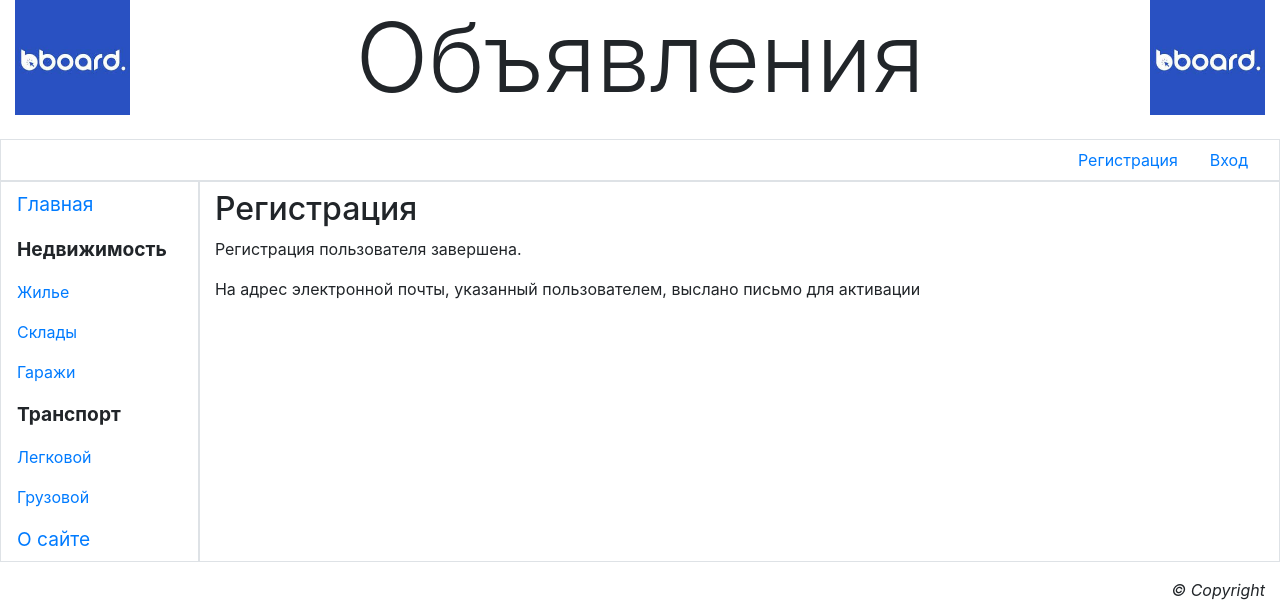
After one commit to PaulAleksandrov93/bboard, a Django app: page /accounts/register/done in a window 1280 px wide. The commit adds this page. Shown: the top 602 px of the page. Run offline with Django 4.2, Linux system fonts and the light colour scheme; some libraries are stand-ins or nearby versions.

Commit message:
created a template for registering and activating a user

```diff
--- a/main/templates/layout/basic.html
+++ b/main/templates/layout/basic.html
@@ -20,7 +20,7 @@
         <div class="row">
             <ul class="col nav justify-content-end border">
                 <li class="nav-item"><a class="nav-link"
-                href="#">Регистрация</a></li>
+                href="{% url 'main:register_user' %}">Регистрация</a></li>
                 {% if user.is_authenticated %}
                 <li class="nav-item dropdown">
                     <a class="nav-link dropdown-toggle"
--- /dev/null
+++ b/main/templates/main/register_done.html
@@ -0,0 +1,9 @@
+{% extends "layout/basic.html" %}
+
+{% block title %}Регистрация завершена{% endblock %}
+
+{% block content %}
+<h2>Регистрация</h2>
+<p>Регистрация пользователя завершена.</p>
+<p>На адрес электронной почты, указанный пользователем, выслано письмо для активации</p>
+{% endblock %}
--- a/main/urls.py
+++ b/main/urls.py
@@ -7,12 +7,15 @@ from .views import profile
 from .views import BBLogoutView
 from .views import ChangeUserInfoView
 from .views import BBPasswordChangeView
+from .views import RegisterUserView, RegisterDoneView
 
 app_name = 'main'
 
 urlpatterns = [
     path('accounts/logout/', BBLogoutView.as_view(), name='logout'),
     path('accounts/password/change', BBPasswordChangeView.as_view(), name='password_change'),
+    path('accounts/register/done', RegisterDoneView.as_view(), name='register_done'),
+    path('accounts/register/', RegisterUserView.as_view(), name='register'),
     path('accounts/login/', BBLoginView.as_view(), name='login'),
     path('accounts/profile/change/', ChangeUserInfoView.as_view(), name = 'profile_change'),
     path('accounts/profile/', profile, name='profile'),
```
Also changed, not shown: main/templates/main/register_user.html (added, +14 -0 lines).
